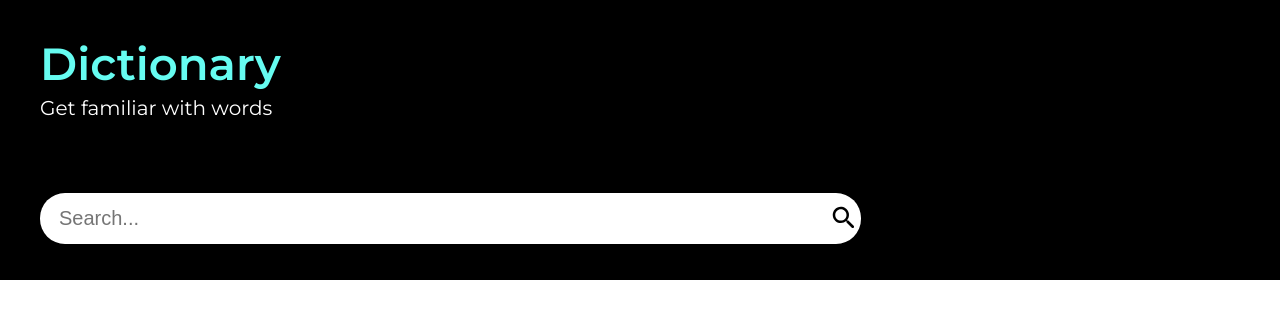
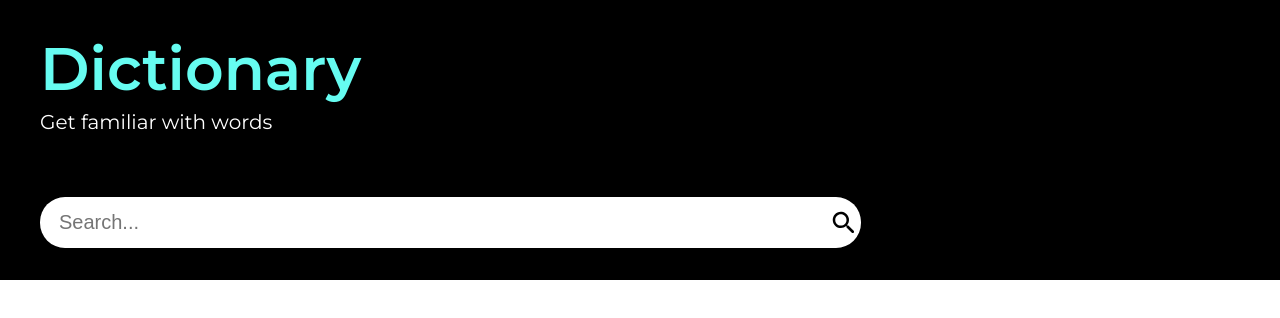
Before and after one commit to Involut6/Dictionary-app, a React (Create React App) app: page / in a window 1280 px wide. Shown: the top 318 px of the page. Built offline with nearby package versions, Linux system fonts and the light colour scheme; no server answers.

Commit message:
fix: change header font-size

```diff
--- a/src/components/word.css
+++ b/src/components/word.css
@@ -4,7 +4,7 @@
     font-weight: bolder;
 }
 
-h1 {
+.word h1 {
     font-size: 4.5rem;
 }
 
```
